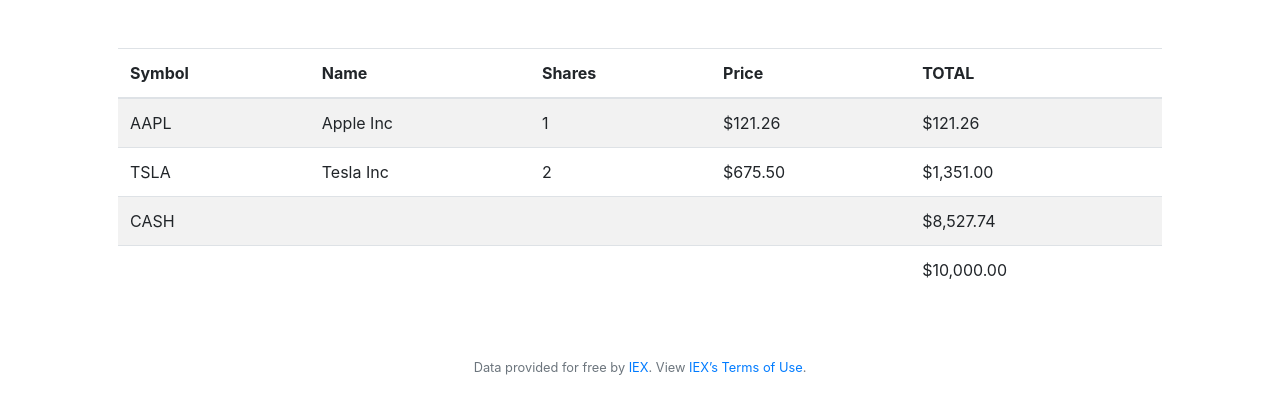
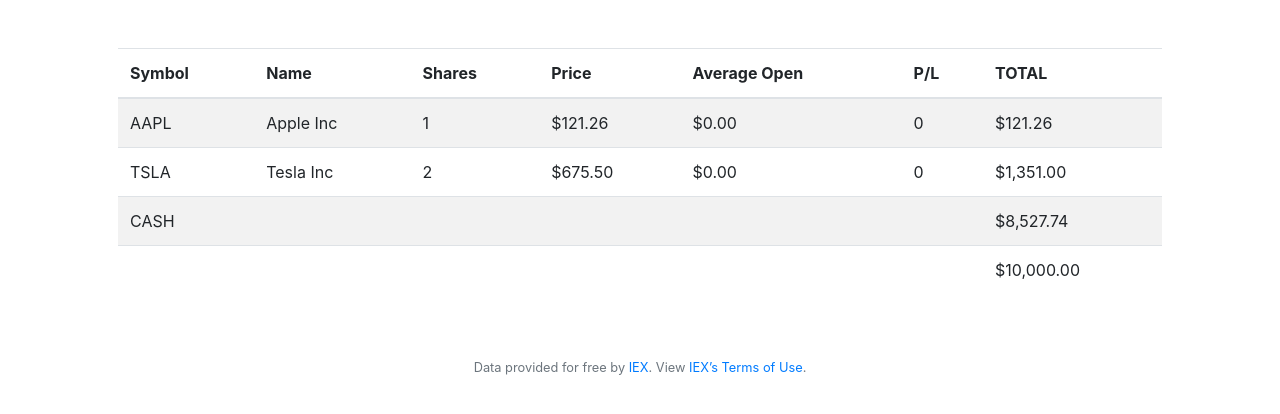
Before and after one commit to er01pr/webproject, a Flask app: page / in a window 1280 px wide. Shown: the part 76-490 px from the top of the page. Run offline with Flask 2, Linux system fonts and the light colour scheme; a user stored in the database is signed in; data comes from the database, SQL or seed files in the repository; both versions use the stored data as it was after the commit; data that the repository does not hold is empty; some libraries are stand-ins or nearby versions.

Commit message:
Added P/L feature and avg_open in Buy function.

```diff
--- a/application.py
+++ b/application.py
@@ -13,6 +13,8 @@ from werkzeug.security import check_password_hash, generate_password_hash
 from helpers import apology, login_required, lookup, usd
 
 from datetime import datetime
+
+from numpy import mean
 
 
 
@@ -56,7 +58,7 @@ def index():
 #Get the current data of the stock.
 
     #SUM all similar stock values from Portfolio.
-    ports = db.execute("SELECT *, SUM(quantity) as sharetotal FROM portfolio WHERE id = :id GROUP BY name", id=session["user_id"])
+    ports = db.execute("SELECT *, SUM(quantity) as sharetotal FROM portfolio WHERE id = :id GROUP BY symbol", id=session["user_id"])
 
     #Get the remaining cash of the user from the users table.
     get_cash = db.execute("SELECT cash FROM users WHERE id = :id", id=session['user_id'])
@@ -68,7 +70,6 @@ def index():
     get_grand_total = db.execute("SELECT *, SUM(total) as grand_total FROM portfolio where id = :id", id=session["user_id"])
     grand_total_fl = get_grand_total[0]['grand_total']
 
-    #Compute the Profit/Loss = Price Today - Bought Price / Price Today
 
 
     #Hold value is the sum of the shares * price of each shares in the portfolios PLUS the remaining cash.
@@ -79,6 +80,61 @@ def index():
     else:
         hold_value = remaining_cash
 
+
+    #Query for the symbol in the database for the specific user.
+    rows = db.execute("SELECT symbol, stock_price FROM portfolio WHERE id = :id GROUP by symbol", id=session["user_id"])
+
+    #Initiate a list for all the open prices of stocks of a certain user.
+    price_open = []
+    num_stocks = []
+    symbol_list = []
+    avg_open_list = []
+    profit_loss_list = []
+    price_today_list = []
+
+
+    for i in range(len(rows)):
+        print(rows[i]['symbol'])
+        symbol = rows[i]['symbol']
+        open_price = rows[i]['stock_price']
+        print(rows[i]['stock_price'])
+        stock = lookup(rows[i]['symbol'])
+        price_today = stock['price']
+
+        #Insert data into the price_open list
+        price_open.insert(i, open_price)
+
+        #Count the number of stocks in posession
+        share_total = ports[i]['sharetotal']
+
+        #Insert data into the num_stocks list
+        num_stocks.insert(i, share_total)
+
+        #Insert data into the symbol_list list
+        symbol_list.insert(i, symbol)
+
+        #Insert data into the price_today_list
+        price_today_list.insert(i, price_today)
+
+        #Compute for the average open price of all stocks of a certain user.
+        total_price = ports[i]['total']
+        avg_open = total_price/share_total
+        avg_open_list.insert(i, avg_open)
+
+        profit_loss = ((price_today - avg_open)/avg_open)*100
+
+        profit_loss_list.insert(i, (profit_loss))
+
+
+        db.execute("UPDATE portfolio SET price_today = :price_today, profit_loss = :profit_loss, avg_open = :avg_open WHERE symbol = :symbol AND id = :id", price_today=price_today, symbol=symbol,profit_loss=profit_loss, avg_open=avg_open, id=session["user_id"])
+
+
+    print("The symbols are:", symbol_list)
+    print("The quantity are: ", num_stocks)
+    print("The open prices are: ", price_open)
+    print("The average open prices are: ", avg_open_list)
+    print("The prices today are: ", price_today_list)
+    print("The profit and loss are: ", profit_loss_list)
 
     return render_template("index.html", ports=ports, remaining_cash = remaining_cash, hold_value=hold_value,)
 
@@ -155,13 +211,14 @@ def buy():
 
             #If the stock already exists in the portfolio. Update the quantity.
             if len(rows) == 1:
-                db.execute("UPDATE portfolio SET quantity = quantity + :quantity AND total = :total AND stock_price = :stock_price WHERE id = :id AND symbol = :symbol", id=session["user_id"], symbol=symbol, quantity=quantity, total=total, stock_price = float(stock_price))
+                db.execute("UPDATE portfolio SET quantity = quantity + :quantity,  total = total + :total, stock_price = :stock_price WHERE id = :id AND symbol = :symbol", id=session["user_id"], symbol=symbol, quantity=quantity, total=total, stock_price = float(stock_price))
             else:
                 #Insert the user, shares bought, shares price, and the quantity bought in portfolio table.
                 db.execute("INSERT INTO portfolio (quantity, total, symbol, id, stock_price, name, percent_change) VALUES (?, ?, ?, ?, ?, ?, ?)", int(quantity), total, symbol, session['user_id'], float(stock_price), stock['name'], changePercent)
 
 
-    return redirect (url_for('index'))
+    #return redirect (url_for('index'))
+    return render_template("buy.html")
 
 @app.route("/history")
 @login_required
--- a/templates/index.html
+++ b/templates/index.html
@@ -12,12 +12,14 @@
                 <th>Name</th>
                 <th>Shares</th>
                 <th>Price</th>
+                <th>Average Open</th>
+                <th>P/L</th>
                 <th>TOTAL</th>
             </tr>
         </thead>
         <tfoot>
             <tr style="text-align:left">
-                <td colspan="4"></td>
+                <td colspan="6"></td>
                 <td>{{ hold_value | usd }}</td>
             </tr>
         </tfoot>
@@ -28,13 +30,15 @@
                     <td>{{ port.name }}</td>
                     <td>{{ port.sharetotal }}</td>
                     <td>{{ port.stock_price | usd }}</td>
+                    <td>{{ port.avg_open | usd }}</td>
+                    <td>{{ port.profit_loss }}</td>
                     <td>{{ port.total | usd }}</td>
                 </tr>
             {% endfor %}
 
             <tr>
-                <td colspan="4" style="text-align:left">CASH</td>
-                <td>{{ remaining_cash | usd }}</td>
+                <td colspan="6" style="text-align:left">CASH</td>
+                <td colspan="6" style="text-align:left">{{ remaining_cash | usd }}</td>
             </tr>
         </tbody>
     </table>
```
Also changed, not shown: finance.db.
